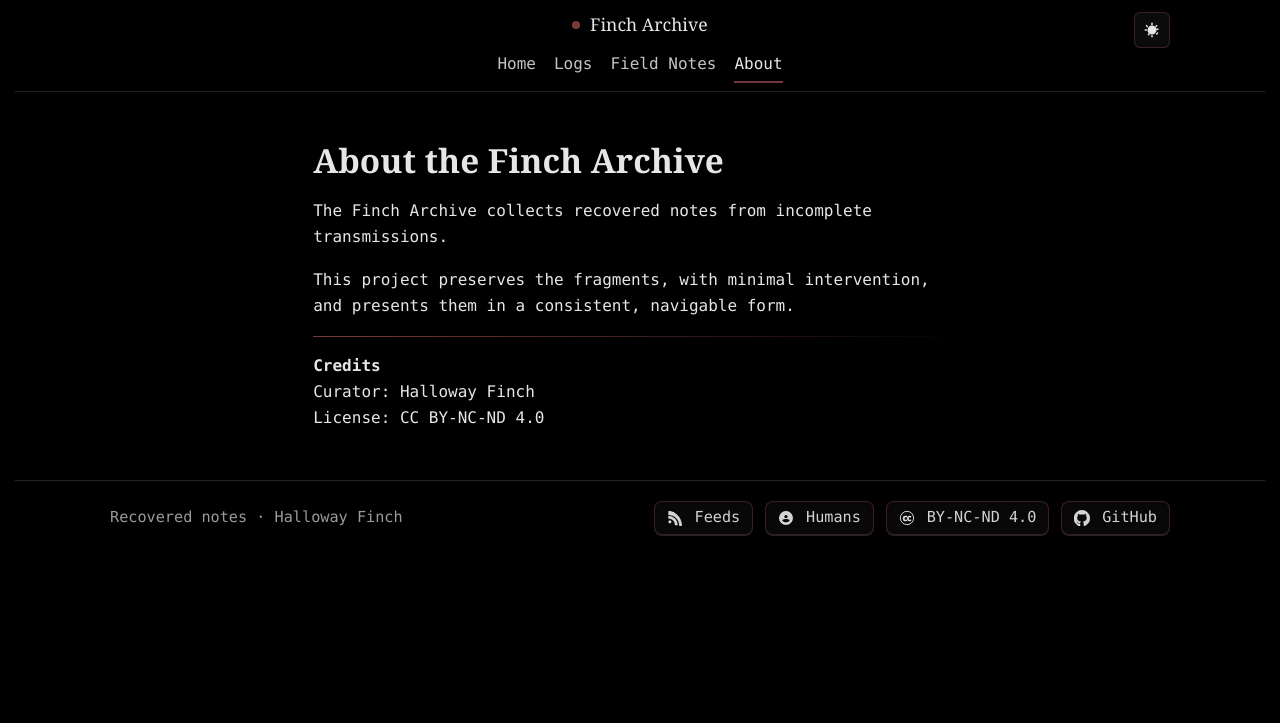
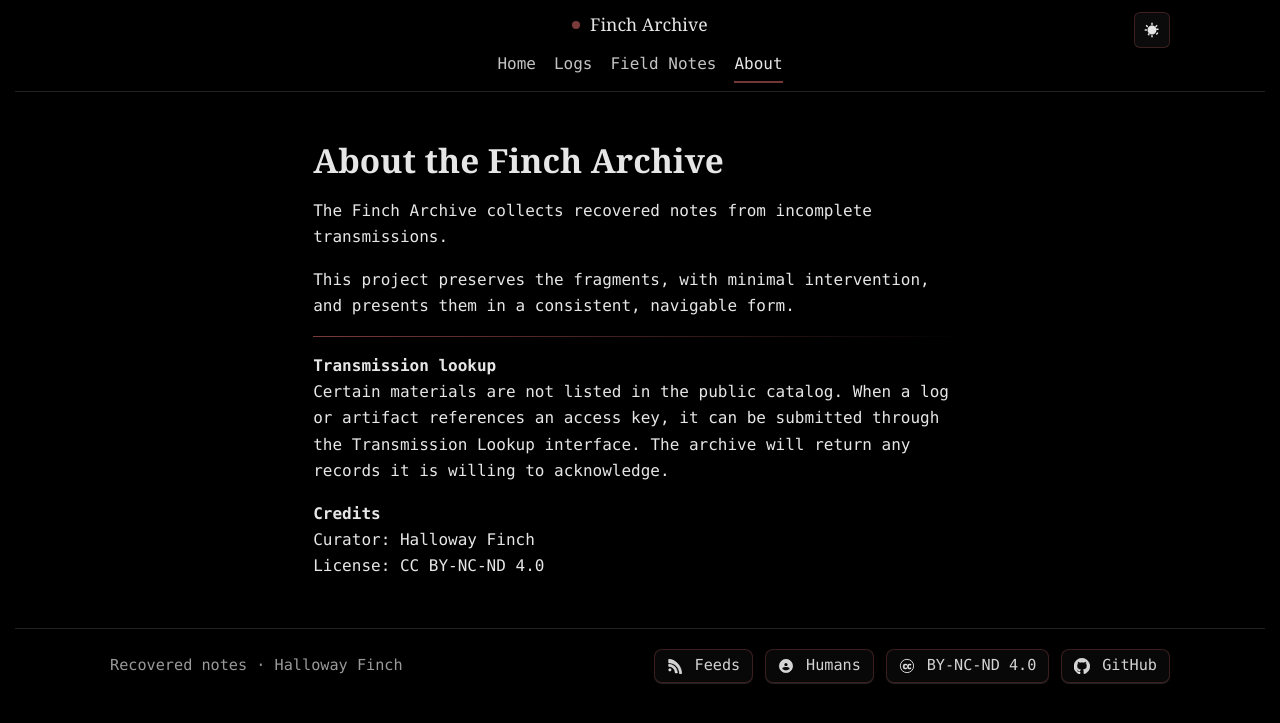
Before and after one commit to HallowayFinch/fincharchive.com, a Jekyll site: the page built from about.md, in a window 1280 px wide. Shown: the top 723 px of the page. Built offline with Jekyll 4.4.1, drawn with Linux system fonts in a browser that asks for light colours.

Commit message:
Update about.md

```diff
--- a/about.md
+++ b/about.md
@@ -14,6 +14,9 @@ This project preserves the fragments, with minimal intervention, and presents th
 
 <div class="rule"></div>
 
+**Transmission lookup**
+Certain materials are not listed in the public catalog. When a log or artifact references an access key, it can be submitted through the [Transmission Lookup](/t/) interface. The archive will return any records it is willing to acknowledge.
+
 **Credits**
 Curator: Halloway Finch
 License: [CC BY-NC-ND 4.0](https://creativecommons.org/licenses/by-nc-nd/4.0/)
```
